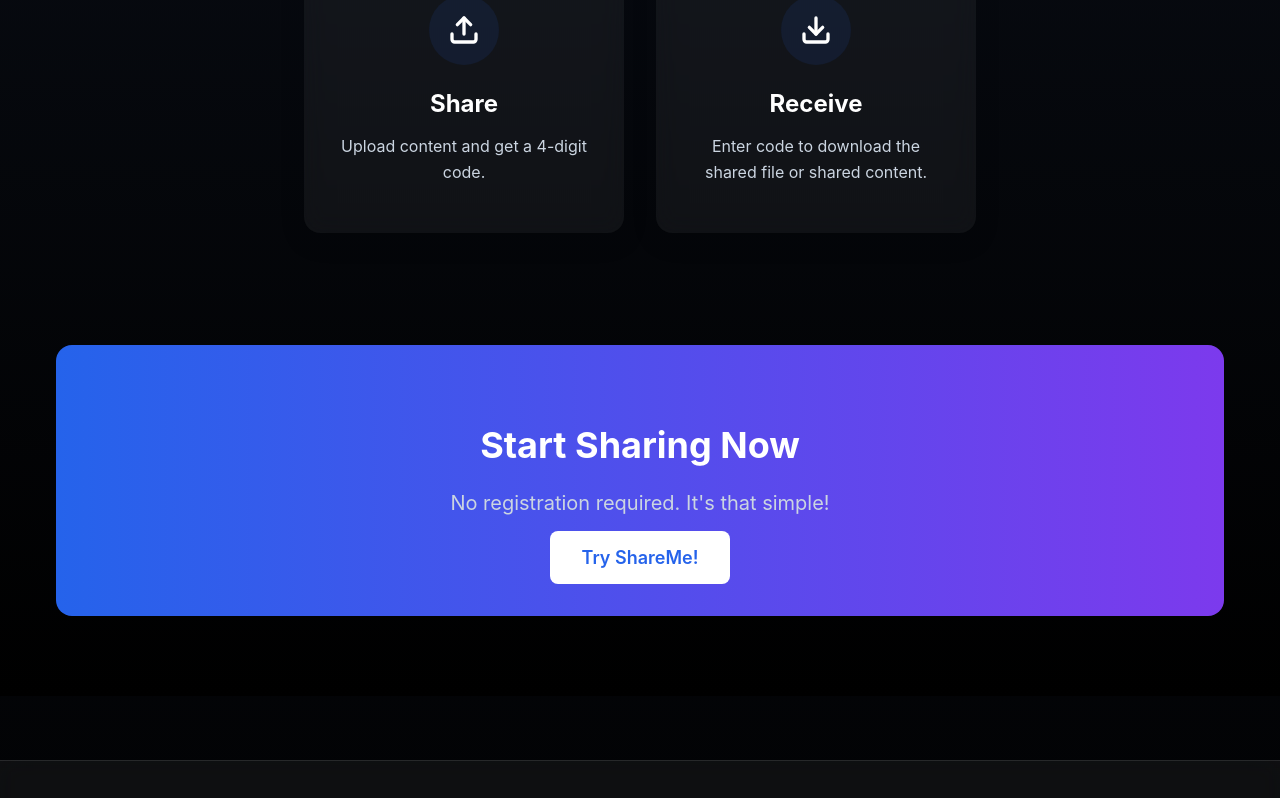
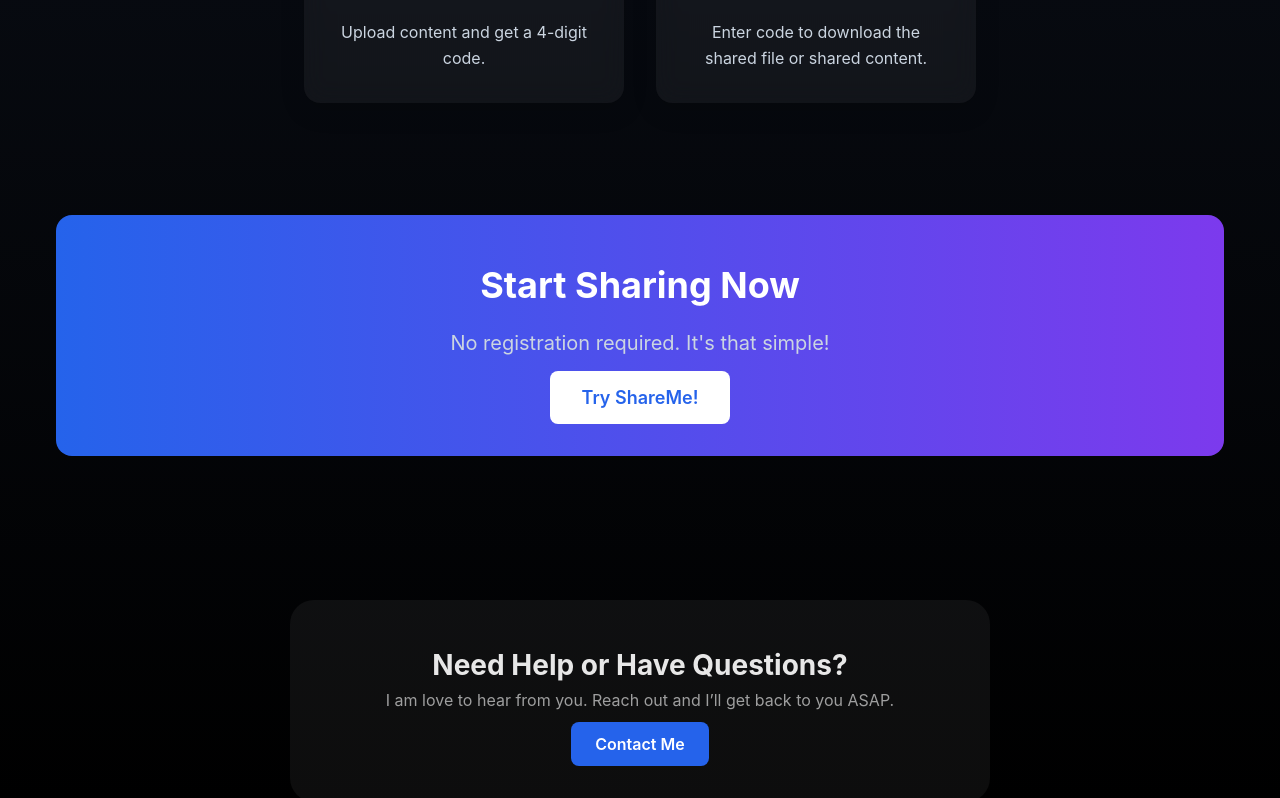
Before and after one commit to Vinoth82003/shareme, a Next.js app: page / in a window 1280 px wide. Shown: the part 1162-1960 px from the top of the page. Built offline with nearby package versions, Linux system fonts and the light colour scheme.

Commit message:
Contact CTA added

```diff
--- a/src/app/contact-us/page.jsx
+++ b/src/app/contact-us/page.jsx
@@ -4,6 +4,7 @@ import { Mail, Phone, MapPin, Github, Linkedin } from "lucide-react";
 import { ButtonLoader } from "@/components/Loading/Loading";
 import Swal from "sweetalert2";
 import { useState, useEffect } from "react";
+import Navbar from "@/components/Navbar/Navbar";
 
 export default function Contact() {
   const [isLoading, setIsLoading] = useState(false);
@@ -66,6 +67,11 @@ export default function Contact() {
 
   return (
     <section className={styles.contactSection}>
+      <Navbar
+        leftLink={{ href: "/", text: "Home" }}
+        midlink={{ href: "/share", text: "Share" }}
+        rightLink={{ href: "/receive", text: "Receive" }}
+      />
       <div className={styles.contactContainer}>
         <h1 className={styles.contactTitle}>Contact Us</h1>
         <p className={styles.contactSubtitle}>
--- a/src/app/contact-us/page.module.css
+++ b/src/app/contact-us/page.module.css
@@ -11,6 +11,7 @@
 .contactContainer {
   max-width: 1100px;
   margin: 0 auto;
+  margin-top: 60px;
   text-align: center;
 }
 
--- a/src/app/globals.css
+++ b/src/app/globals.css
@@ -127,6 +127,8 @@ body {
 
 * {
   box-sizing: border-box;
+  padding: 0;
+  margin: 0;
 }
 
 button {
--- a/src/app/page.js
+++ b/src/app/page.js
@@ -113,6 +113,16 @@ export default function Home() {
 
       {/* CTA Section */}
       <CTA cta={cta} />
+
+      <section className={styles.contactCTA}>
+        <h2>Need Help or Have Questions?</h2>
+        <p>
+          I am love to hear from you. Reach out and I’ll get back to you ASAP.
+        </p>
+        <a href="/contact-us" className={styles.primaryButton}>
+          Contact Me
+        </a>
+      </section>
     </div>
   );
 }
--- a/src/app/page.module.css
+++ b/src/app/page.module.css
@@ -139,3 +139,30 @@
   color: rgba(var(--cta-desc));
   line-height: 1.6;
 }
+
+.contactCTA {
+  margin: 4rem auto 0;
+  padding: 3rem 1.5rem;
+  background: rgba(var(--glass-bg));
+  border-radius: 1.5rem;
+  max-width: 700px;
+  text-align: center;
+  box-shadow: 0 4px 16px rgba(var(--shadow-color));
+  color: rgb(var(--text-light));
+}
+
+.contactCTA h2 {
+  font-size: 1.75rem;
+  margin-bottom: 0.5rem;
+}
+
+.contactCTA p {
+  font-size: 1rem;
+  color: rgb(var(--text-muted));
+  margin-bottom: 1.5rem;
+}
+
+.contactCTA .primaryButton {
+  font-size: 1rem;
+  padding: 0.75rem 1.5rem;
+}
--- a/src/components/Features/Features.module.css
+++ b/src/components/Features/Features.module.css
@@ -20,6 +20,7 @@
   animation: move-left 0.5s ease-in forwards;
   margin-top: 50px;
   opacity: 0;
+  box-shadow: 0 8px 24px rgba(0, 0, 0, 0.15);
 }
 
 .featureCard:hover {
```
Also changed, not shown: src/components/Navbar/Navbar.jsx (+10 -5 lines), src/components/Navbar/navbar.module.css (+6 -2 lines).
